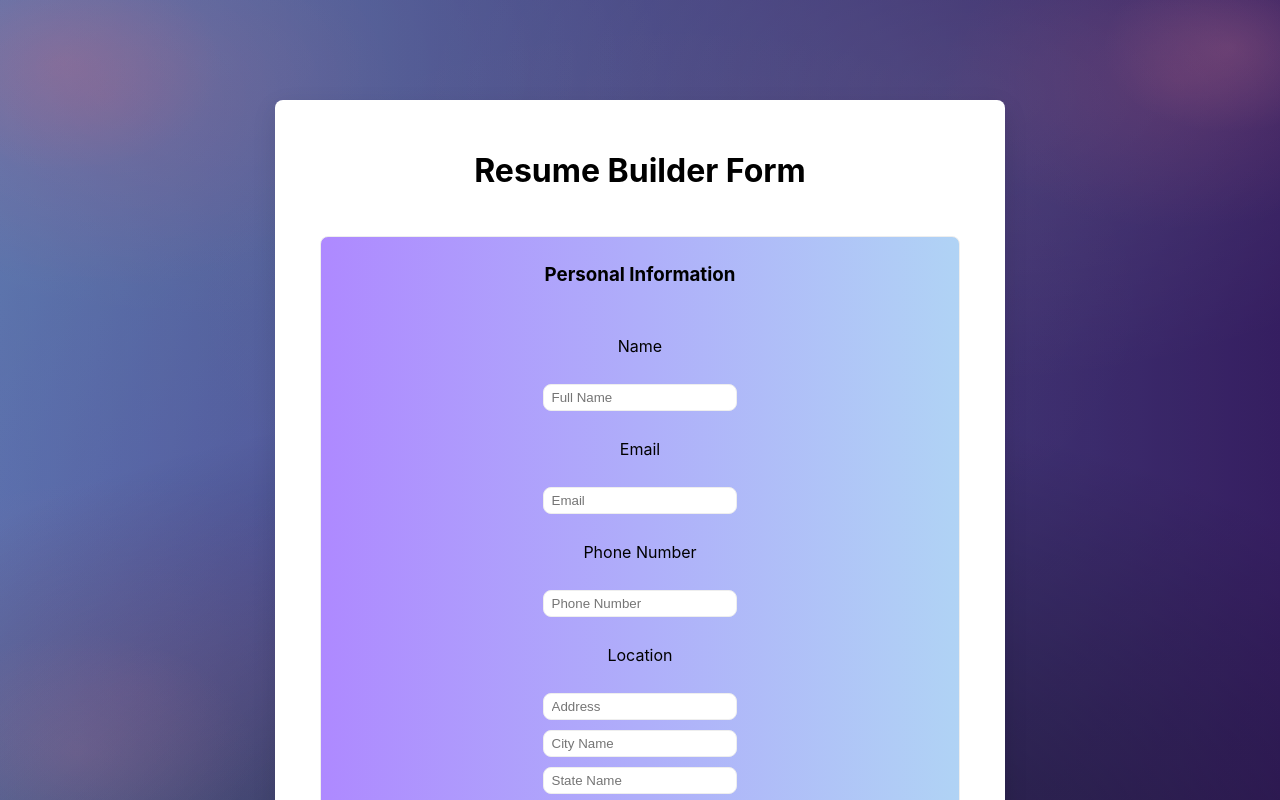
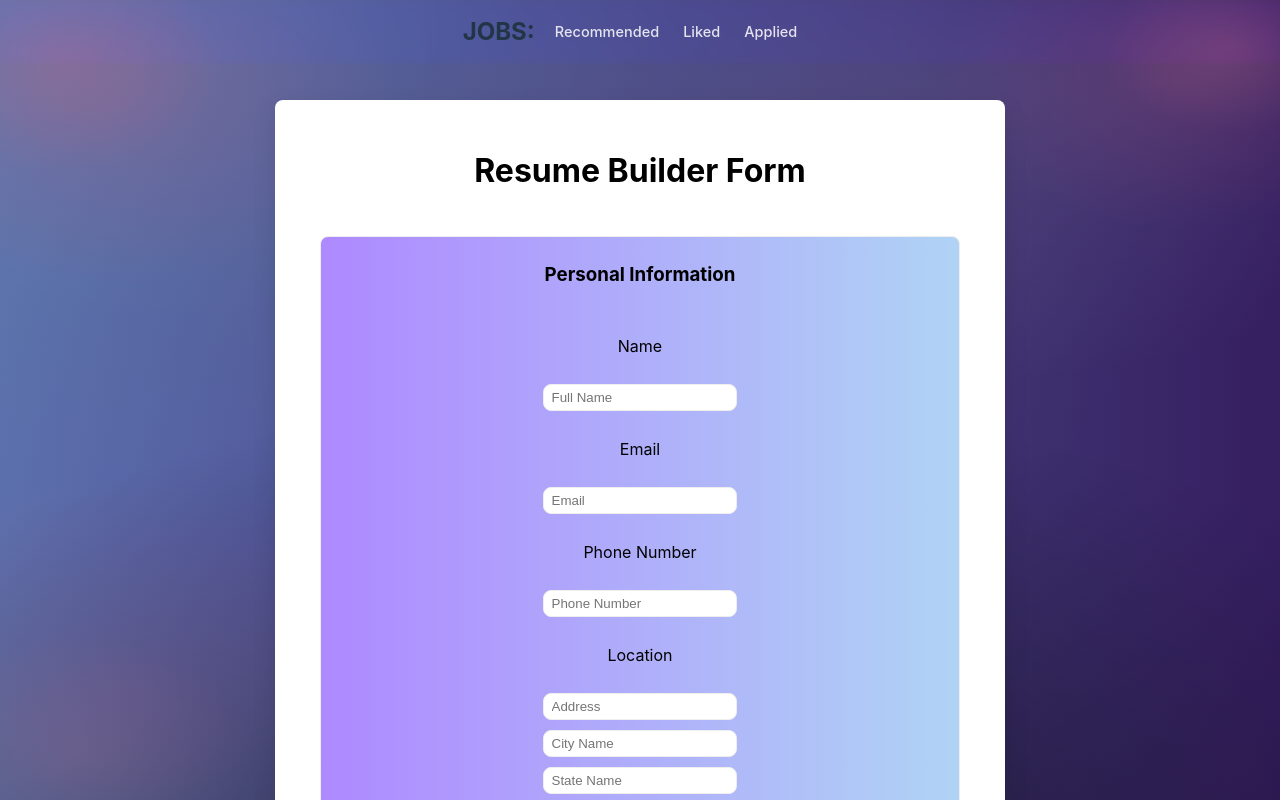
Before and after one commit to colaola20/hirehub, a React (Vite) app in the folder frontend/frontend/: page /resume_form in a window 1280 px wide. Shown: the top 800 px of the page. Built offline with nearby package versions, Linux system fonts and the light colour scheme.

Commit message:
inserted personalized navbar

```diff
--- a/frontend/frontend/src/pages/ResumeForm.jsx
+++ b/frontend/frontend/src/pages/ResumeForm.jsx
@@ -95,7 +95,7 @@
     //  Change the style of the form later, this is just a basic layout for now
     return (
         <div className="container">
-            {/* <PersonalizedNavbar />  */}
+            <PersonalizedNavbar />
 
             <div className="form-box">
                 <h2>Resume Builder Form</h2>
```
